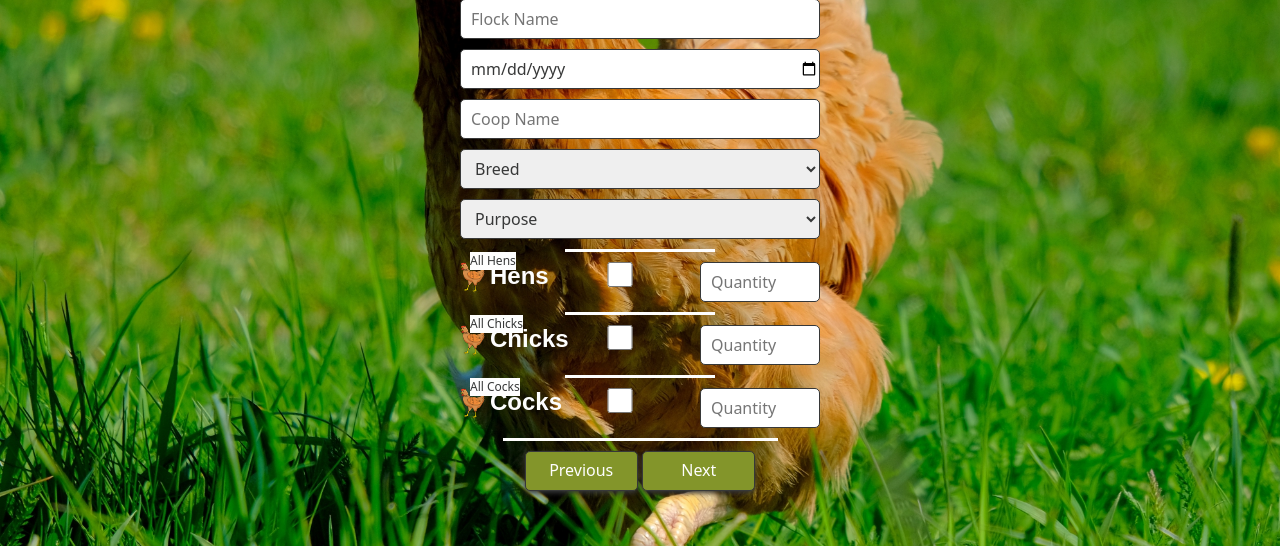
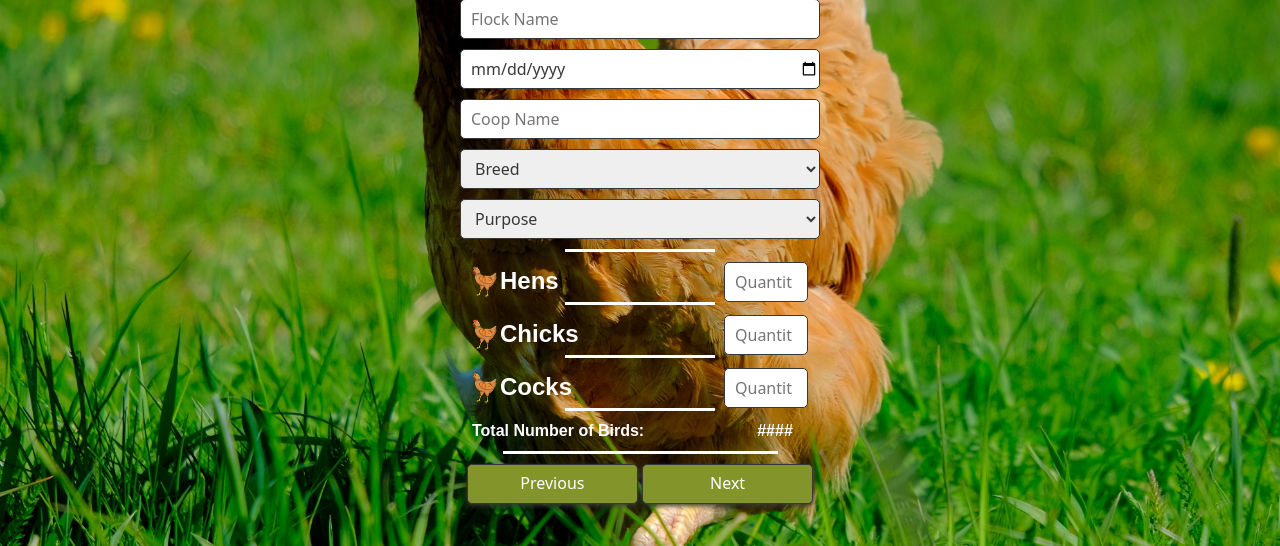
Before and after one commit to PeterKellett/backyard-chicken-manager, a Django app: page /profile/onboard_flock in a window 1280 px wide. Shown: the part 254-800 px from the top of the page. Run offline with Django 4.2, Linux system fonts and the light colour scheme; the visitor is signed in with stand-in values (Sample User, id 1); parts of the project's set-up code (start-up, migrations or seed data) failed here and were passed over; some libraries are stand-ins or nearby versions; some web fonts are replaced.

Commit message:
HCC Section aligned and hidden in onboarding

```diff
--- a/profiles/templates/profiles/onboard_flock.html
+++ b/profiles/templates/profiles/onboard_flock.html
@@ -52,6 +52,7 @@
                     <option value="plymouth_rock">Plymouth Rock</option>
                 </select>
             </div>
+        </div>
         <div class="form-data">
             <div>
                 <select name="purpose" id="purpose" required>
@@ -67,61 +68,79 @@
             </div>
         </div>
 
+        <!-- HCC Row (Hens, Chicks and Cocks Row). To be moved to it's own snippet -->
         <div class="container form-data">
-            <div class="row">
+            <div class="row" id="hens-row">
                 <div class="col-1 col-css">
-                    <img src="{{ MEDIA_URL }}hen.png" alt="Chicken">
+                    <img src="{{ MEDIA_URL }}hen.png" alt="Chicken" class="col-css-element">
                 </div>
-                <div class="col-2 col-css">
-                    <h4>Hens</h4>
+                <div class="col-4 col-css">
+                    <h4 class="row-name col-css-element">Hens</h4>
                 </div>
-                <div class="col-5 col-css">
-                    <input type="checkbox" name="all_hens_check" id="all_hens_check">
-                    <label for="all_hens_check">All Hens</label>
+                <div class="col-3 col-css">
+                    <p class="checkbox-label hcc-checkbox-label col-css-element">All Hens</p>
                 </div>
-                <div class="col-4 col-css col-css-right">
+                <div class="col-1 col-css">
+                    <input type="checkbox" name="all_hens_check" id="all_hens_check" class="col-css-element hcc-checkbox">
+                </div>
+                <div class="col-3 col-css col-css-right">
                     <input type="number" name="hens_qty" placeholder="Quantity" id="hens_qty"
-                        step="1" min="0" oninput="this.value = Math.abs(this.value)">
+                        step="1" min="0" oninput="this.value = Math.abs(this.value)" class="col-css-element">
                 </div>
             </div>
             <div>
                 <hr class="hr-small">
             </div>
 
-            <div class="row">
+            <div class="row" id="chicks-row">
                 <div class="col-1 col-css">
-                    <img src="{{ MEDIA_URL }}hen.png" alt="Chick">
+                    <img src="{{ MEDIA_URL }}hen.png" alt="Chicks" class="col-css-element">
                 </div>
-                <div class="col-2 col-css">
-                    <h4>Chicks</h4>
+                <div class="col-4 col-css">
+                    <h4 class="row-name col-css-element">Chicks</h4>
                 </div>
-                <div class="col-5 col-css">
-                    <input type="checkbox" name="all_chicks_check" id="all_chicks_check">
-                    <label for="all_chicks_check">All Chicks</label>
+                <div class="col-3 col-css">
+                    <p class="checkbox-label hcc-checkbox-label col-css-element">All Chicks</p>
                 </div>
-                <div class="col-4 col-css col-css-right">
+                <div class="col-1 col-css">
+                    <input type="checkbox" name="all_chicks_check" id="all_chicks_check" class="col-css-element hcc-checkbox">
+                </div>
+                <div class="col-3 col-css col-css-right">
                     <input type="number" name="chicks_qty" placeholder="Quantity" id="chicks_qty"
-                        step="1" min="0" oninput="this.value = Math.abs(this.value)">
+                        step="1" min="0" oninput="this.value = Math.abs(this.value)" class="col-css-element">
                 </div>
             </div>
             <div>
                 <hr class="hr-small">
             </div>
 
+            <div class="row" id="cocks-row">
+                <div class="col-1 col-css">
+                    <img src="{{ MEDIA_URL }}hen.png" alt="Cocks" class="col-css-element">
+                </div>
+                <div class="col-4 col-css">
+                    <h4 class="row-name col-css-element">Cocks</h4>
+                </div>
+                <div class="col-3 col-css">
+                    <p class="checkbox-label hcc-checkbox-label col-css-element">All Cocks</p>
+                </div>
+                <div class="col-1 col-css">
+                    <input type="checkbox" name="all_cocks_check" id="all_cocks_check" class="col-css-element hcc-checkbox">
+                </div>
+                <div class="col-3 col-css col-css-right">
+                    <input type="number" name="cocks_qty" placeholder="Quantity" id="cocks_qty"
+                        step="1" min="0" oninput="this.value = Math.abs(this.value)" class="col-css-element">
+                </div>
+            </div>
+            <div>
+                <hr class="hr-small">
+            </div>
             <div class="row">
-                <div class="col-1 col-css">
-                    <img src="{{ MEDIA_URL }}hen.png" alt="Cock">
+                <div class="col-10 col-css">
+                    <p class="row-name fw-bold">Total Number of Birds:</p>
                 </div>
-                <div class="col-2 col-css">
-                    <h4>Cocks</h4>
-                </div>
-                <div class="col-5 col-css">
-                    <input type="checkbox" name="all_cocks_check" id="all_cocks_check">
-                    <label for="all_cocks_check">All Cocks</label>
-                </div>
-                <div class="col-4 col-css col-css-right">
-                    <input type="number" name="cocks_qty" placeholder="Quantity" id="cocks_qty"
-                        step="1" min="0" oninput="this.value = Math.abs(this.value)">
+                <div class="col-2 col-css fw-bold">
+                    <p>####</p>
                 </div>
             </div>
         </div>
@@ -134,7 +153,7 @@
         <div class="form-data">
             <div>
                 <!--<button class="button button-full-size">Prev page</button>-->
-                <a href="{% url 'onboard_farm' %}" class="btn button button-small-size">Previous</a> <a href="{% url 'onboard_produce' %}"" class="btn button button-small-size">Next</a>
+                <a href="{% url 'onboard_farm' %}" class="btn button button-full-size">Previous</a> <a href="{% url 'onboard_produce' %}"" class="btn button button-full-size">Next</a>
             </div>
         </div>
 
--- a/static/css/base.css
+++ b/static/css/base.css
@@ -224,7 +224,30 @@ input,
 
 /*-- Makes Checkboxes small than other field sizes --*/
 input[type=checkbox] {
-    height: 25px;
+    height: 20px;
+    width: 20px;
+}
+
+/*-- Centres the elements in the row --*/
+.col-css {
+    margin-top: auto;
+    margin-bottom: auto;
+}
+
+/*-- Removes all margins from row elements --*/
+.col-css-element,
+.row {
+    margin: 0;
+}
+
+/*-- Aligns the name of the row to the left --*/
+.row-name {
+    text-align: left;
+}
+
+/*-- ALigns the label to the right to be beside the checkbox --*/
+.checkbox-label {
+    text-align: right;
 }
 
 /*-- Field label prior to field being clicked on --*/
--- a/static/css/onboarding.css
+++ b/static/css/onboarding.css
@@ -24,12 +24,14 @@ h1, h2, h3, h4, h5, h6, p {
 
 /*-- FONTS END --*/
 
+
 /*-- INPUT FIELDS START --*/
 
-label {
-    /* display: none; */
-    position: relative;
-    background-color: transparent;
+/*-- Hides the floating field labels and the "All" Checkbox in the HCC rows --*/
+label,
+.hcc-checkbox-label,
+.hcc-checkbox {
+    display: none;
 }
 
 /*-- INPUT FIELDS END --*/
```
Lines whose indentation alone changed are shown as unchanged.
